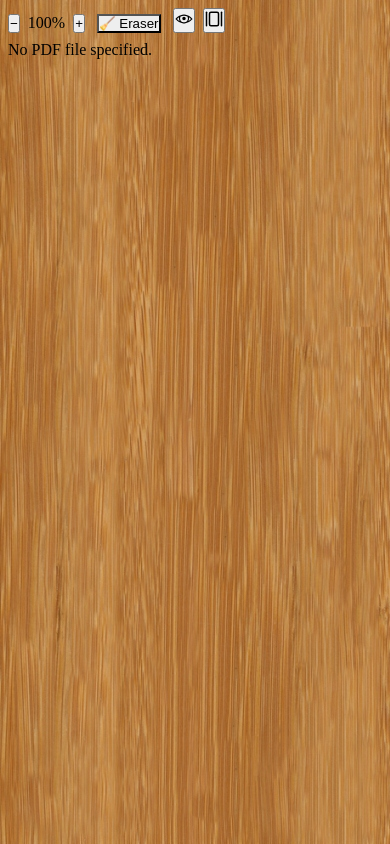
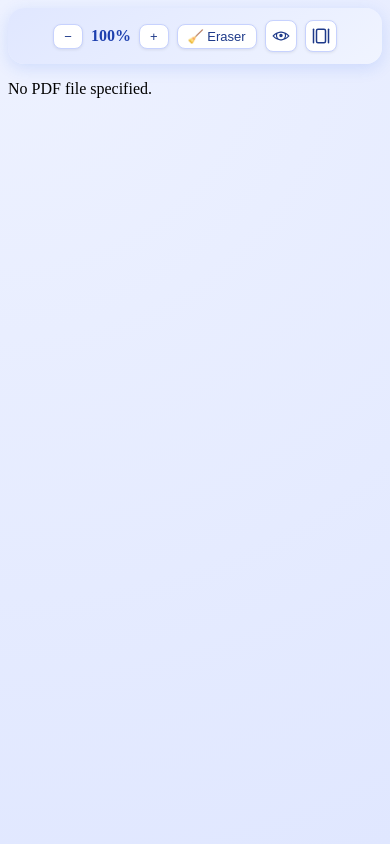
Before and after one commit to thasneem9/libris-main, a React (Vite) app in the folder frontend/: page /pdf-viewer in a window 390 px wide. Built offline with nearby package versions, Linux system fonts and the light colour scheme.

Commit message:
navbar of reader, glass-like reader

```diff
--- a/frontend/src/app.css
+++ b/frontend/src/app.css
@@ -10,3 +10,14 @@ body, html, #root {
   width: 100%;
 
 }
+
+/* PDF Viewer Premium Style */
+body.pdf-viewer-bg {
+
+  background: radial-gradient(circle at top left, #eef2ff, #e0e7ff);
+
+
+  background-size: cover;
+  background-attachment: fixed;
+  transition: background 0.4s ease;
+}
--- a/frontend/src/pages/PDFViewerPage.jsx
+++ b/frontend/src/pages/PDFViewerPage.jsx
@@ -29,6 +29,14 @@ export default function PDFViewerPage() {
   const [picker, setPicker] = useState(null);
   const [currentPageIdx, setCurrentPageIdx] = useState(0); // starts at 0 for flip mode
 const pageRefs = useRef({});     // 🔑 keeps a ref per page
+
+
+useEffect(() => {
+  document.body.classList.add('pdf-viewer-bg');
+  return () => {
+    document.body.classList.remove('pdf-viewer-bg');
+  };
+}, []);
 
  // --- flip helpers -------------
 const pagesPerTurn = viewMode === 'single' ? 1 : 2;
@@ -198,47 +206,34 @@ const renderPage = (pageNum) => (
 
   return (
     <section style={{ padding: 8 }}>
-      <header style={{ marginBottom: 8 }}>
-        <button onClick={zoomOut}>−</button>
-        <span style={{ margin: '0 8px' }}>{Math.round(scale * 100)}%</span>
-        <button onClick={zoomIn}>+</button>
+     <header className="pdf-header">
+  <div className="pdf-toolbar">
+    <button className="pdf-btn" onClick={zoomOut}>−</button>
+    <span className="pdf-zoom">{Math.round(scale * 100)}%</span>
+    <button className="pdf-btn" onClick={zoomIn}>+</button>
+
     <button
+      className={`pdf-btn ${eraserMode ? 'active' : ''}`}
       onClick={() => setEraserMode((m) => !m)}
-          style={{ marginLeft: 12, background: eraserMode ? '#F87171' : '#eee' }}
+      title="Toggle eraser"
     >
       🧹 Eraser
     </button>
 
-        <button
-          onClick={() => setShowViewPopup((v) => !v)}
-          style={{ marginLeft: 12 }}
-          title="View mode"
-        >
+    <button className="pdf-btn icon" onClick={() => setShowViewPopup(v => !v)} title="View Mode">
       <LiaEye size={18} />
     </button>
 
-    <button
-  onClick={() => setShowNavPopup(v => !v)}
-  title="Navigation mode"
-  style={{ marginLeft: 8 }}
->
-<LuGalleryHorizontal size={18}/>
+    <button className="pdf-btn icon" onClick={() => setShowNavPopup(v => !v)} title="Navigation Mode">
+      <LuGalleryHorizontal size={18} />
     </button>
+  </div>
+</header>
 
-      </header>
 
       {showViewPopup && (
         <div
-          style={{
-            position: 'absolute',
-            top: 40,
-            left: 220,
-            background: '#fff',
-            border: '1px solid #ccc',
-            borderRadius: 4,
-            padding: 8,
-            zIndex: 9999,
-          }}
+          className='pdf-popup'
         >
           <p
             style={{ margin: 4, cursor: 'pointer', fontWeight: viewMode === 'single' ? 600 : 400 }}
--- a/frontend/src/pages/PDFViewerpage.css
+++ b/frontend/src/pages/PDFViewerpage.css
@@ -65,7 +65,7 @@ input[type="range"].pdf-progress {
   -webkit-appearance: none;
   width: 160px;
   height: 6px;
-  background: linear-gradient(to right, #fbbf24 0%, #fbbf24 var(--progress), #ddd var(--progress), #ddd 100%);
+  background: linear-gradient(to right, #3b82f6 0%, #3b82f6 var(--progress), #e5e7eb var(--progress), #e5e7eb 100%);
   border-radius: 4px;
   outline: none;
   transition: background 0.3s ease;
@@ -75,22 +75,118 @@ input[type="range"].pdf-progress::-webkit-slider-thumb {
   -webkit-appearance: none;
   height: 14px;
   width: 14px;
-  background: #fbbf24;
+  background: #3b82f6;
   border: 2px solid white;
   border-radius: 50%;
   cursor: pointer;
-  box-shadow: 0 0 2px rgba(0,0,0,0.3);
-  margin-top: -4px; /* centers thumb */
+  box-shadow: 0 0 3px rgba(0,0,0,0.2);
+  margin-top: -4px;
 }
 
 input[type="range"].pdf-progress::-moz-range-thumb {
   height: 14px;
   width: 14px;
-  background: #fbbf24;
+  background: #3b82f6;
   border: 2px solid white;
   border-radius: 50%;
   cursor: pointer;
-  box-shadow: 0 0 2px rgba(0,0,0,0.3);
+  box-shadow: 0 0 3px rgba(0,0,0,0.2);
 }
 
+
 /* BAR--- */
+
+
+/* PDF Header Modern Styling */
+.pdf-header {
+  display: flex;
+  justify-content: center;
+  padding: 12px 16px;
+  background: linear-gradient(145deg, #e0e7ff, #f0f4ff);
+  border-radius: 16px;
+  margin-bottom: 16px;
+  box-shadow: 0 4px 16px rgba(37, 99, 235, 0.15);
+}
+
+
+.pdf-toolbar {
+  display: flex;
+  align-items: center;
+  gap: 12px;
+}
+
+/* Modern Buttons */
+.pdf-btn {
+  background: #ffffff;
+  border: 1px solid #c7d2fe;
+  color: #1e3a8a;
+  font-weight: 500;
+  padding: 6px 12px;
+  border-radius: 8px;
+  font-size: 14px;
+  transition: all 0.2s ease;
+  box-shadow: 0 1px 3px rgba(0,0,0,0.08);
+  cursor: pointer;
+}
+
+.pdf-btn:hover {
+  background: #eff6ff;
+  border-color: #93c5fd;
+}
+
+.pdf-btn.active {
+  background: #fee2e2;
+  color: #b91c1c;
+  border-color: #fca5a5;
+}
+
+.pdf-btn.icon {
+  padding: 6px;
+  display: flex;
+  align-items: center;
+  justify-content: center;
+}
+
+/* Zoom Display */
+.pdf-zoom {
+  font-weight: 600;
+  color: #1e40af;
+}
+
+@media (max-width: 600px) {
+  .pdf-toolbar {
+    flex-wrap: wrap;
+    gap: 8px;
+    justify-content: center;
+  }
+
+  .pdf-btn {
+    font-size: 13px;
+    padding: 4px 10px;
+  }
+}
+.pdf-popup {
+  background: #f8fafc;
+  border: 1px solid #cbd5e1;
+  border-radius: 12px;
+  box-shadow: 0 4px 16px rgba(0,0,0,0.08);
+  padding: 12px;
+}
+
+.pdf-popup p {
+  color: #1e40af;
+  padding: 6px 12px;
+  border-radius: 6px;
+}
+
+.pdf-popup p:hover {
+  background: #e0f2fe;
+}
+
+.pdf-doc-wrapper {
+  background: rgba(255, 255, 255, 0.75);
+  backdrop-filter: blur(10px);
+  border-radius: 16px;
+  padding: 16px;
+  box-shadow: 0 8px 24px rgba(0,0,0,0.08);
+}
```
Lines whose indentation alone changed are shown as unchanged.
